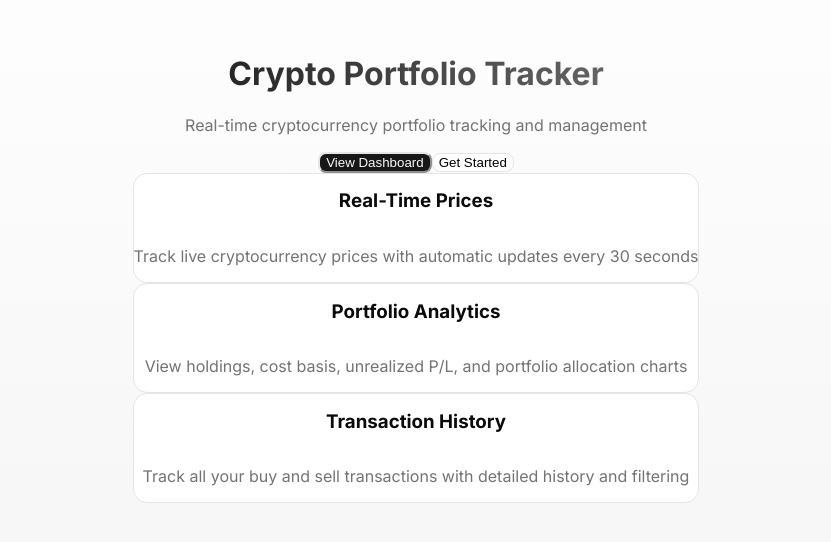
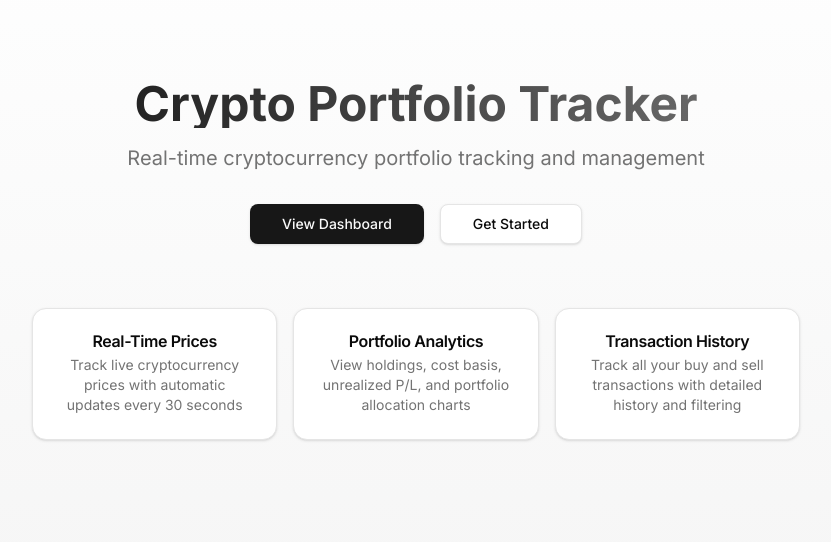
Before and after one commit to bgorkem/crypto-tracker, a Next.js app: page / in a window 1280 px wide. Shown: the part 140-682 px from the top of the page, without its empty margins (224-1055 px from the left). Built offline with nearby package versions, Linux system fonts and the light colour scheme.

Commit message:
fix: Remove invalid tw-animate-css import from globals.css
- Changed @import 'tw-animate-css' to @import 'tailwindcss'
- Fixed Tailwind v4 compatibility issue
- Resolved browser build error

```diff
--- a/app/globals.css
+++ b/app/globals.css
@@ -1,13 +1,7 @@
-
-@import "tw-animate-css";
-
+@import "tailwindcss";
 @plugin "tailwindcss-animate";
 
 @custom-variant dark (&:is(.dark *));
-
-@tailwind base;
-@tailwind components;
-@tailwind utilities;
 
 @theme inline {
   --radius-sm: calc(var(--radius) - 4px);
```
